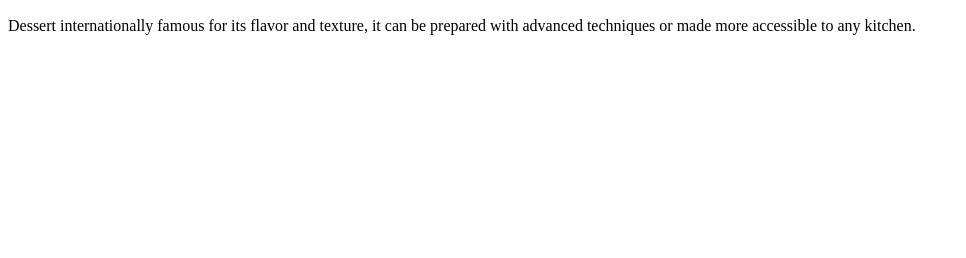
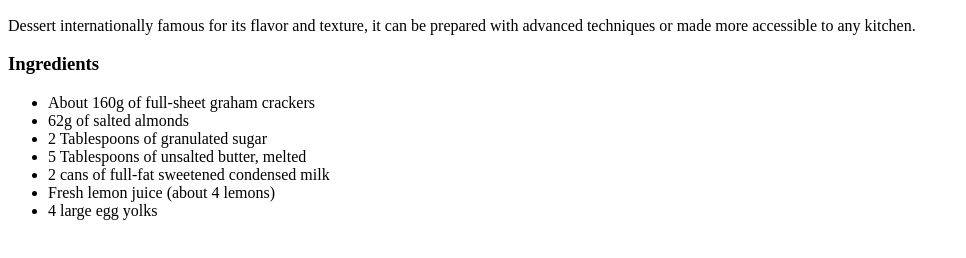
Before and after one commit to Andicsr/odin-recipes, a plain HTML site: page recipes/lemonpie.html in a window 1280 px wide. Shown: the part 434-692 px from the top of the page, without its empty margins (0-966 px from the left). Drawn offline with Linux system fonts and the light colour scheme.

Commit message:
Add the ingredientes for the lemon pie

```diff
--- a/recipes/lemonpie.html
+++ b/recipes/lemonpie.html
@@ -11,5 +11,15 @@
 		<img src="https://www.the-girl-who-ate-everything.com/wp-content/uploads/2017/03/lemon-cream-pie-11.jpg" alt="A piece of lemon pie with lemon slices">
 		<h2>Delicious dessert made with 7 simple ingredients</h2>
 		<p>Dessert internationally famous for its flavor and texture, it can be prepared with advanced techniques or made more accessible to any kitchen.</p>
+		<h3>Ingredients</h3>
+			<ul>
+				<li>About 160g of full-sheet graham crackers</li>
+				<li>62g of salted almonds</li>
+				<li>2 Tablespoons of granulated sugar</li>
+				<li>5 Tablespoons of unsalted butter, melted</li>
+				<li>2 cans of full-fat sweetened condensed milk</li>
+				<li>Fresh lemon juice (about 4 lemons)</li>
+				<li>4 large egg yolks</li>
+			</ul>
 	</body>
 </html>
```
